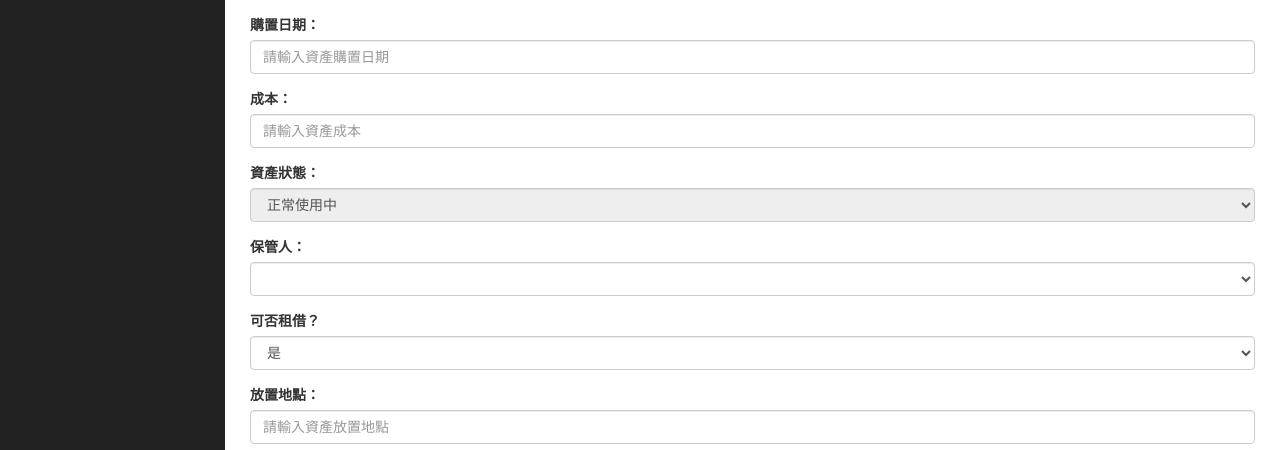
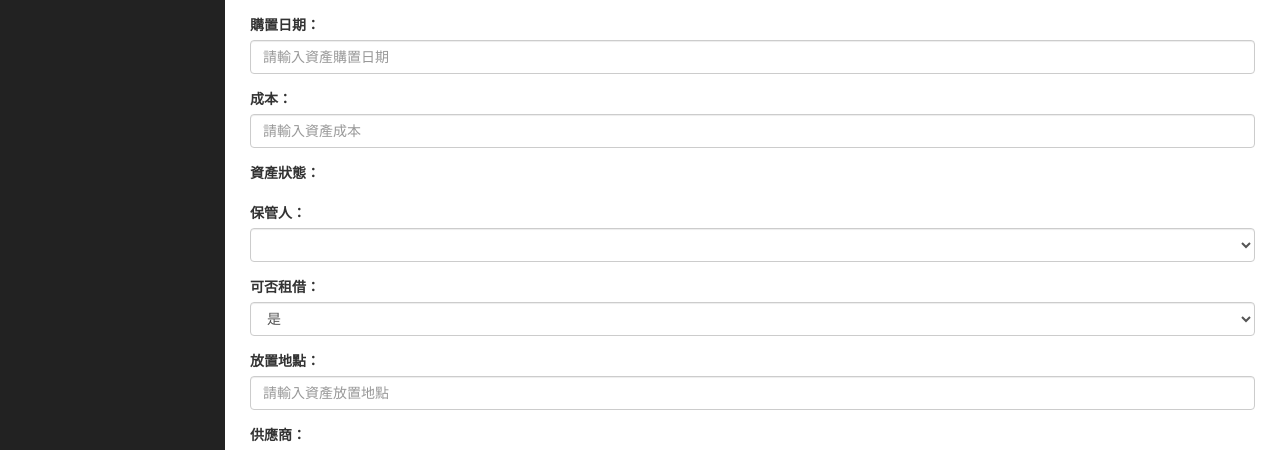
Before and after one commit to ncut-mis/asset0523, a Laravel app: template resources/views/admin/assets/edit.blade.php in a window 1280 px wide. Shown: the part 359-809 px from the top of the page. Run offline with Laravel 8, Linux system fonts and the light colour scheme; the template is opened without the code that fills it, so the values that code supplies are empty; the visitor is signed in with stand-in values (Sample User, id 1); parts of the project's set-up code (start-up, migrations or seed data) failed here and were passed over.

Commit message:
asset介面微調

```diff
--- a/resources/views/admin/assets/edit.blade.php
+++ b/resources/views/admin/assets/edit.blade.php
@@ -56,39 +56,7 @@
 
             <div class="form-group">
                 <label>資產狀態：</label>
-                <select name="status" class="form-control" disabled >
-                    @if($asset->status=='維修中')
-                        <option value="正常使用中">正常使用中</option>
-                        <option value="維修中" selected="true">維修中</option>
-                        <option value="租借中">租借中</option>
-                        <option value="待報廢">待報廢</option>
-                        <option value="已報廢">已報廢</option>
-                    @elseif($asset->status=='租借中')
-                        <option value="正常使用中">正常使用中</option>
-                        <option value="維修中">維修中</option>
-                        <option value="租借中" selected="true">租借中</option>
-                        <option value="待報廢">待報廢</option>
-                        <option value="已報廢">已報廢</option>
-                    @elseif($asset->status=='待報廢')
-                        <option value="正常使用中">正常使用中</option>
-                        <option value="維修中">維修中</option>
-                        <option value="租借中">租借中</option>
-                        <option value="待報廢" selected="true">待報廢</option>
-                        <option value="已報廢">已報廢</option>
-                    @elseif($asset->status=='已報廢')
-                        <option value="正常使用中">正常使用中</option>
-                        <option value="維修中">維修中</option>
-                        <option value="租借中">租借中</option>
-                        <option value="待報廢">待報廢</option>
-                        <option value="已報廢" selected="true">已報廢</option>
-                    @else
-                        <option value="正常使用中" selected="true">正常使用中</option>
-                        <option value="維修中">維修中</option>
-                        <option value="租借中">租借中</option>
-                        <option value="待報廢">待報廢</option>
-                        <option value="已報廢">已報廢</option>
-                    @endif
-                </select>
+                <label>{{$asset->status}}</label>
             </div>
 
             <div class="form-group">
@@ -105,11 +73,19 @@
             </div>
 
             <div class="form-group">
-                <label>可否租借？</label>
+                <label>可否租借：</label>
+                @if($asset->status=='租借中')
+                    @if($asset->lendable=="0")
+                        <label>否</label>
+                        @else
+                        <label>是</label>
+                    @endif
+                    @else
                 <select name="lendable" class="form-control">
                     <option value="0" {{ $asset->lendable?'':'SELECTED' }}>否</option>
                     <option value="1" {{ $asset->lendable?'SELECTED':'' }}>是</option>
                 </select>
+                    @endif
             </div>
 
             <div class="form-group">
--- a/resources/views/admin/assets/show.blade.php
+++ b/resources/views/admin/assets/show.blade.php
@@ -82,7 +82,7 @@
 
             <div class="form-group">
                 <label width="80">備註：</label>
-                <textarea name="submit" class="form-control" rows="5" value="{{$asset->remark}}" readonly></textarea>
+                <lable name="warranty">{{$asset->remark}}</lable>
             </div>
 
         <div>
```
Also changed, not shown: resources/views/admin/assets/index.blade.php (+48 -46 lines).
